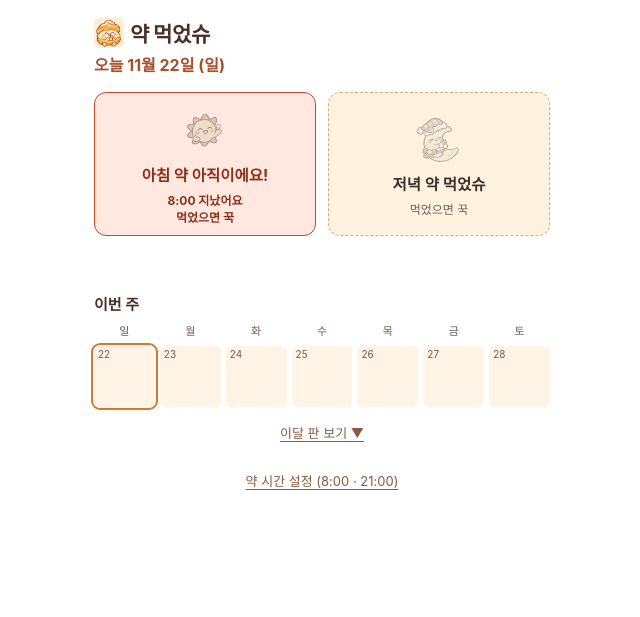
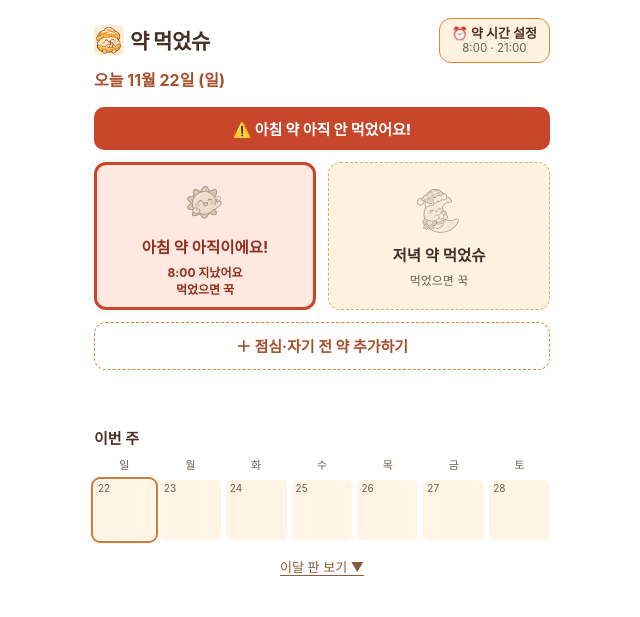
Before and after one commit to gaebalhaetsyu/notion-yakmeogeotsyu-widget, a plain HTML site: page index.html in a window 1280 px wide. Shown: the whole page, without its empty margins (318-958 px from the left). Drawn offline with Linux system fonts and the light colour scheme; a web font is replaced by a local one.

Commit message:
피드백 반영: 약 시간 설정을 상단 바로, 처음엔 「＋ 점심·자기 전 약 추가하기」 버튼, 안 먹었을 때 빨간 경고 띠·버튼 깜빡임
Co-Authored-By: Claude Opus 5.5 <noreply@anthropic.com>

```diff
--- a/index.html
+++ b/index.html
@@ -124,15 +124,53 @@
   #timeMsg { font-size: 12px; color: #8f2f1b; min-height: 15px; }
   h1 { font-weight: 800; }
   [hidden] { display: none !important; }
+  /* 상단 바: 제목 + 약 시간 설정 버튼 (피드백 반영: 아래에 숨어 있어 찾기 어려웠음) */
+  .topBar { display: flex; align-items: center; justify-content: space-between; gap: 8px; }
+  .topBar h1 { margin: 0; }
+  .timeBtn {
+    flex: none; min-height: 44px; padding: 6px 12px; font-size: 13px; font-weight: 700; font-family: inherit;
+    border: 1.5px solid #de8435; border-radius: 999px; background: #fff3e0; color: #4a3024; cursor: pointer; white-space: nowrap;
+  }
+  .timeBtn { display: flex; flex-direction: column; align-items: center; line-height: 1.25; border-radius: 12px; }
+  .timeBtn small { font-size: 11.5px; font-weight: 400; color: #6f5d52; }
+  .timeBtn[aria-expanded="true"] { background: #ffe3af; }
+  /* 메인에 바로 보이는 「약 추가」 버튼 (피드백: 설정 안 안내는 못 봄) */
+  .addDose {
+    display: block; width: 100%; min-height: 48px; margin-top: 12px; padding: 10px; font-size: 15px; font-weight: 700;
+    font-family: inherit; color: #a84f2c; background: #fff; border: 1.5px dashed #de8435; border-radius: 12px; cursor: pointer;
+  }
+  .addDose:focus-visible { outline: 3px solid #b96332; outline-offset: 2px; }
+  .timeBtn:focus-visible { outline: 3px solid #b96332; outline-offset: 2px; }
+  #timeBox { margin: 10px 0 4px; padding: 12px 8px; border: 1px dashed #efd6b2; border-radius: 12px; }
+  /* 안 먹었을 때 눈에 띄는 경고 띠 (피드백 반영) */
+  .alert {
+    margin: 0 0 12px; padding: 11px 12px; border-radius: 10px; background: #c8462b; color: #fff;
+    font-size: 15px; font-weight: 800; text-align: center; word-break: keep-all;
+  }
+  .dose.late { border-width: 3px; animation: pulse 1.4s ease-in-out infinite; }
+  @keyframes pulse { 0%, 100% { box-shadow: 0 0 0 0 rgba(200, 70, 43, .45); } 50% { box-shadow: 0 0 0 7px rgba(200, 70, 43, 0); } }
+  @media (prefers-reduced-motion: reduce) { .dose.late { animation: none; } }
+  @media (max-width: 360px) { .topBar h1 { font-size: 18px; } .timeBtn { padding: 6px 9px; font-size: 12px; } }
   #saveNotice { margin-top: 10px; font-size: 12px; color: #b5532b; min-height: 16px; text-align: center; }
 </style>
 </head>
 <body>
   <main class="card">
-    <h1><img src="img/icon.png" alt="" width="192" height="192">약 먹었슈</h1>
+    <div class="topBar">
+      <h1><img src="img/icon.png" alt="" width="192" height="192">약 먹었슈</h1>
+      <button class="timeBtn" id="timeToggle" aria-expanded="false" aria-controls="timeBox"></button>
+    </div>
+    <div class="timeBox" id="timeBox" hidden>
+      <p class="timeHelp">먹는 약에 체크하고 시각을 고르세요.</p>
+      <div id="timeRows"></div>
+      <div id="timeMsg"></div>
+      <button id="timeSave">저장</button>
+    </div>
     <div id="todayLabel"></div>
+    <div class="alert" id="alert" role="alert" hidden></div>
 
     <div class="doses" id="doses"></div>
+    <button class="addDose" id="addDose" aria-controls="timeBox"></button>
     <div id="cheer"></div>
 
     <div class="boardHead">
@@ -150,13 +188,6 @@
       <div class="legend" id="legend"></div>
     </div>
 
-    <button class="link" id="timeToggle" aria-expanded="false" aria-controls="timeBox"></button>
-    <div class="timeBox" id="timeBox" hidden>
-      <p class="timeHelp">먹는 약에 체크하고 시각을 고르세요.<br>시각이 지나도 안 누르면 버튼이 빨개져요.</p>
-      <div id="timeRows"></div>
-      <div id="timeMsg"></div>
-      <button id="timeSave">저장</button>
-    </div>
     <div id="saveNotice"></div>
   </main>
 
@@ -207,9 +238,11 @@
   // 약 시간 설정: 위젯 아래 「약 시간 설정」에서 정하면 이 기기에 저장됨
   const TIMES_KEY = "medicine-times"; // { am: "08:00", noon: "12:30", pm: "21:00", bed: "23:00", on: ["am","pm"] }
   const okTime = function (v) { return typeof v === "string" && /^([01]\d|2[0-3]):[0-5]\d$/.test(v); };
+  let timesSaved = false;
   try {
     const t = JSON.parse(localStorage.getItem(TIMES_KEY) || "null");
     if (t && typeof t === "object") {
+      timesSaved = true;
       ORDER.forEach(function (k) { if (okTime(t[k])) SLOT[k].due = t[k]; });
       if (Array.isArray(t.on)) {
         const v = ORDER.filter(function (k) { return t.on.indexOf(k) >= 0; });
@@ -359,8 +392,21 @@
     renderWeek();
     renderBoard();
     const short = function (v) { return v.replace(/^0/, ""); };
-    document.getElementById("timeToggle").textContent =
-      "약 시간 설정 (" + on.map(function (k) { return short(SLOT[k].due); }).join(" · ") + ")";
+    document.getElementById("timeToggle").innerHTML =
+      "⏰ 약 시간 설정<small>" + on.map(function (k) { return short(SLOT[k].due); }).join(" · ") + "</small>";
+    const off = ORDER.filter(function (k) { return on.indexOf(k) < 0; });
+    const add = document.getElementById("addDose");
+    add.hidden = !off.length || timesSaved; // 처음 쓰는 사람에게만: 시간을 한 번 저장하면 사라짐
+    add.textContent = "＋ " + off.map(function (k) { return SLOT[k].name; }).join("·") + " 약 추가하기";
+    document.getElementById("timeToggle").setAttribute("aria-label",
+      "약 시간 설정, 지금 " + on.map(function (k) { return SLOT[k].name + " " + SLOT[k].due; }).join(", "));
+    // 시각 지났는데 안 먹은 약 → 맨 위 빨간 띠 + 탭 제목
+    const late = on.filter(function (k) { return !t[k] && hm(now) >= SLOT[k].due; });
+    const alertEl = document.getElementById("alert");
+    alertEl.hidden = !late.length;
+    alertEl.textContent = late.length ? "⚠️ " + late.map(function (k) { return SLOT[k].name; }).join("·") +
+      " 약 아직 안 먹었어요!" : "";
+    document.title = (late.length ? "⚠️ " : "") + "약 먹었슈";
   }
 
   // 날짜가 바뀌면(자정·다음 날 다시 열기) 오늘 칸을 새로 그림
@@ -395,6 +441,10 @@
   document.getElementById("monthToggle").addEventListener("click", function () {
     toggleBox("monthToggle", "monthBox", "이달 판 보기 ▼", "이달 판 접기 ▲");
   });
+  document.getElementById("addDose").addEventListener("click", function () {
+    if (document.getElementById("timeBox").hidden) document.getElementById("timeToggle").click();
+    document.getElementById("timeBox").scrollIntoView({ behavior: "smooth", block: "start" });
+  });
   document.getElementById("timeToggle").addEventListener("click", function () {
     if (toggleBox("timeToggle", "timeBox")) {
       ORDER.forEach(function (k) {
@@ -415,6 +465,7 @@
     const keep = { on: on };
     ORDER.forEach(function (k) { keep[k] = SLOT[k].due; });
     try { localStorage.setItem(TIMES_KEY, JSON.stringify(keep)); } catch (e) {}
+    timesSaved = true;
     toggleBox("timeToggle", "timeBox");
     buildDoses();
     render();
```
